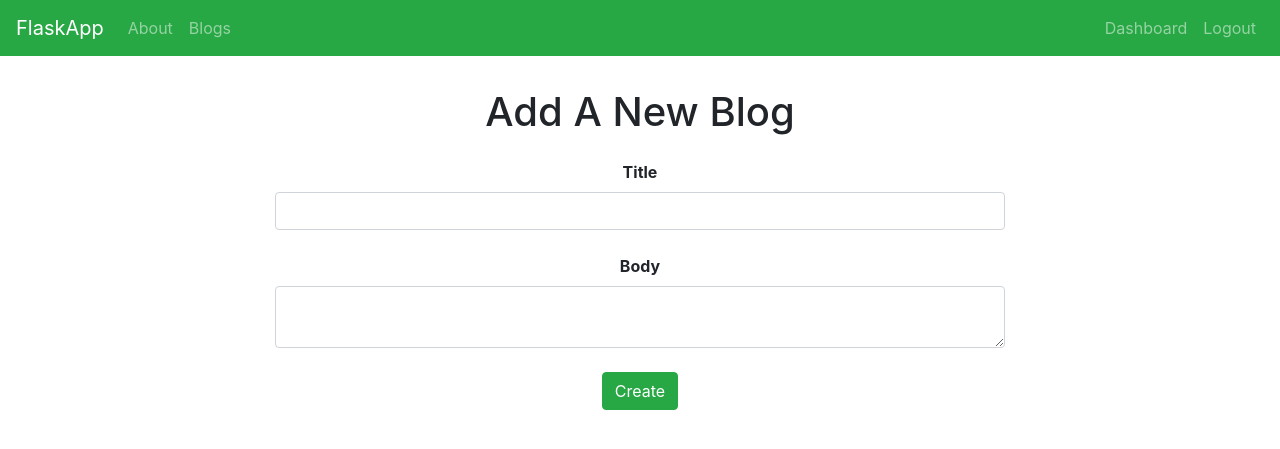
After one commit to rajsrivastava0710/Flask_CRUD, a Flask app: page /dashboard/newblog in a window 1280 px wide. The commit adds this page. Shown: the top 449 px of the page. Run offline with Flask 2, Linux system fonts and the light colour scheme; the visitor is signed in with stand-in values (Sample User, id 1); some libraries are stand-ins or nearby versions.

Commit message:
Added the CRUD operations with authorisation

```diff
--- a/app.py
+++ b/app.py
@@ -32,12 +32,37 @@ def about():
 #all Blogs
 @app.route('/blogs')
 def blogs():
-    return render_template('blogs.html',blogs = BLOG_DATA)
+    # Create Cursor
+    curr = mysql.connection.cursor()
+
+    #Execute
+    result = curr.execute("SELECT * FROM blogs")
+
+    blogs = curr.fetchall()
+
+    if result>0:
+        return render_template('blogs.html',blogs = blogs)
+    else:
+        flash('No articles found at the moment !','success')
+        return render_template('blogs.html',blogs=[])
+
+    #Close Connection
+    curr.close()
 
 #Single Blog
 @app.route('/blog/<string:id>')
 def singleBlog(id):
-    return render_template('single_blog.html',id=id)
+    # Create Cursor
+    curr = mysql.connection.cursor()
+
+    #Execute
+    result = curr.execute("SELECT * FROM blogs WHERE id=%s",[id])
+
+    blog = curr.fetchone()
+
+    return render_template('single_blog.html',blog=blog)
+
+
 
 #Register form class
 class RegisterForm(Form):
@@ -140,8 +165,138 @@ def logout():
 @app.route('/dashboard')
 @is_logged_in
 def dashboard():
-    return render_template('dashboard.html')
+    # Create Cursor
+    curr = mysql.connection.cursor()
 
+    #Execute
+    result = curr.execute("SELECT * FROM blogs WHERE author=%s",[session['username']])
+
+    blogs = curr.fetchall()
+
+    if result>0:
+        return render_template('dashboard.html',blogs = blogs)
+    else:
+        flash('No Blogs found at the moment !','success')
+        return render_template('dashboard.html',blogs=[])
+
+    #Close Connection
+    curr.close()
+
+#BlogFormClass
+class BlogForm(Form):
+    title = StringField('Title', [validators.Length(min=1, max=100),validators.DataRequired()])
+    body = TextAreaField('Body', [validators.Length(min=10),validators.DataRequired()])
+
+
+#addBlogForm
+@app.route('/dashboard/newblog',methods=['GET','POST'])
+@is_logged_in
+def newBlog():
+    form = BlogForm(request.form)
+    if request.method == 'POST' and form.validate():
+        title = form.title.data
+        body = form.body.data
+        author = session['username']
+
+        # Create Cursor
+        curr = mysql.connection.cursor()
+
+        #Execute
+        curr.execute("INSERT INTO blogs(title, body, author) VALUES(%s, %s, %s)",(title, body, author))
+
+        #Commit
+        mysql.connection.commit()
+
+        #Close Connection
+        curr.close()
+
+        flash('Your blog has been created!','success')
+
+        return redirect(url_for('dashboard'))
+
+    return render_template('new_blog_form.html',form=form)
+
+@app.route('/blog/<string:id>/edit',methods=['GET','POST'])
+@is_logged_in
+def editBlog(id):
+
+    cur = mysql.connection.cursor()
+    result = cur.execute('SELECT * FROM blogs WHERE id=%s',[id])
+    blog = cur.fetchone()
+    cur.close()
+
+
+
+    cur = mysql.connection.cursor()
+
+    result = cur.execute("SELECT * FROM blogs WHERE id=%s",[id])
+
+    blog = cur.fetchone()
+
+    form = BlogForm(request.form)
+
+    form.title.data = blog['title']
+    form.body.data = blog['body']
+    #ye db ka data h
+
+    cur.close()
+
+    if result>0 and blog['author'] == session['username']:
+
+        if request.method == 'POST' and form.validate():
+            title = request.form['title']
+            body = request.form['body']
+            #request.form means jo data post req ke time pass hua h
+
+            # Create Cursor
+            curr = mysql.connection.cursor()
+
+            #Execute
+            curr.execute("UPDATE blogs SET title=%s, body=%s WHERE id=%s",(title,body,id))
+
+            #Commit
+            mysql.connection.commit()
+
+            #Close Connection
+            curr.close()
+
+            flash('Your blog has been updated!','success')
+
+            return redirect(url_for('dashboard'))
+        else:
+            return render_template('edit_blog_form.html',form=form)
+
+    else:
+        flash('Invalid Request','danger')
+        return redirect(url_for('dashboard'))
+
+#delete blog
+@app.route('/blog/<string:id>/delete')
+@is_logged_in
+def deleteBlog(id):
+
+    cur = mysql.connection.cursor()
+    result = cur.execute('SELECT * FROM blogs WHERE id=%s',[id])
+    blog = cur.fetchone()
+    cur.close()
+
+    if result>0 and blog['author'] == session['username']:
+        # Create Cursor
+        curr = mysql.connection.cursor()
+
+        #Execute
+        curr.execute("DELETE FROM blogs WHERE id=%s",[id])
+
+        mysql.connection.commit()
+
+        curr.close()
+
+        flash('Blog successfully deleted','success')
+
+    else:
+        flash('This request is invalid', 'danger')
+
+    return redirect(url_for('dashboard'))
 
 if __name__ == '__main__':
     app.secret_key = 'efew_5%&^8ndF4Q8z\c]/'
--- a/templates/home.html
+++ b/templates/home.html
@@ -4,6 +4,10 @@
 
 <div class="jumbotron text-center mt-3">
     <h1>Welcome to Flask App</h1>
+    <p class='mt-4'>This is my first CRUD application using Flask framework. It is a simple blog application using MySQL as the dataabse.</p>
+    {% if session.logged_in == NULL %}
+    <div><a class='btn btn-primary mr-3' href='/signup'>Signup</a><a class='ml-3 btn btn-success' href='/login'>Login</a></div>
+    {% endif %}
 </div>
 
 {% endblock %}
--- a/templates/layout.html
+++ b/templates/layout.html
@@ -15,5 +15,9 @@
 <script src="https://code.jquery.com/jquery-3.5.1.slim.min.js" integrity="sha384-DfXdz2htPH0lsSSs5nCTpuj/zy4C+OGpamoFVy38MVBnE+IbbVYUew+OrCXaRkfj" crossorigin="anonymous"></script>
 <script src="https://cdn.jsdelivr.net/npm/popper.js@1.16.0/dist/umd/popper.min.js" integrity="sha384-Q6E9RHvbIyZFJoft+2mJbHaEWldlvI9IOYy5n3zV9zzTtmI3UksdQRVvoxMfooAo" crossorigin="anonymous"></script>
 <script src="https://stackpath.bootstrapcdn.com/bootstrap/4.5.0/js/bootstrap.min.js" integrity="sha384-OgVRvuATP1z7JjHLkuOU7Xw704+h835Lr+6QL9UvYjZE3Ipu6Tp75j7Bh/kR0JKI" crossorigin="anonymous"></script>
+<script src="https://cdn.ckeditor.com/4.14.1/standard/ckeditor.js"></script>
+<script>
+	CKEDITOR.replace('body')
+</script>
 </body>
 </html>
--- /dev/null
+++ b/templates/new_blog_form.html
@@ -0,0 +1,33 @@
+{% extends 'layout.html' %}
+
+
+{% block body %}
+
+<div class='mt-3 text-center row'>
+
+<form class="text-center col-sm-10 col-md-8 m-auto" method="POST" action="">
+  <h1 class="m-3">Add A New Blog</h1>
+
+  {% from "partials/_formhelpers.html" import render_field %}
+
+    <div class="form-group row mt-4">
+        <div class="col-sm-12">
+        {{render_field(form.title, class_="form-control")}}
+        </div>
+    </div>
+
+
+    <div class="form-group row">
+      <div class="col-sm-12">
+        {{render_field(form.body, class_="form-control")}}
+      </div>
+    </div>
+
+    <div class="form-group row">
+      <div class="col-sm-12">
+        <button type="submit" class="btn btn-success">Create</button>
+      </div>
+    </div>
+  </form>
+</div>
+{% endblock %}
--- a/templates/single_blog.html
+++ b/templates/single_blog.html
@@ -2,6 +2,10 @@
 
 {% block body %}
 
-<h1>{{id}}</h1>
+<h1 class='mt-3'>{{blog.title}}</h1>
+<hr>
+<p>{{blog.body | safe}}</p>
+<hr>
+<div class='text-left'>By: <strong>{{blog.author}}</strong> on <em>{{blog.create_date}}</em></div>
 
 {% endblock %}
```
Also changed, not shown: templates/blogs.html (+21 -3 lines), templates/dashboard.html (+24 -1 lines), templates/edit_blog_form.html (added, +33 -0 lines).
